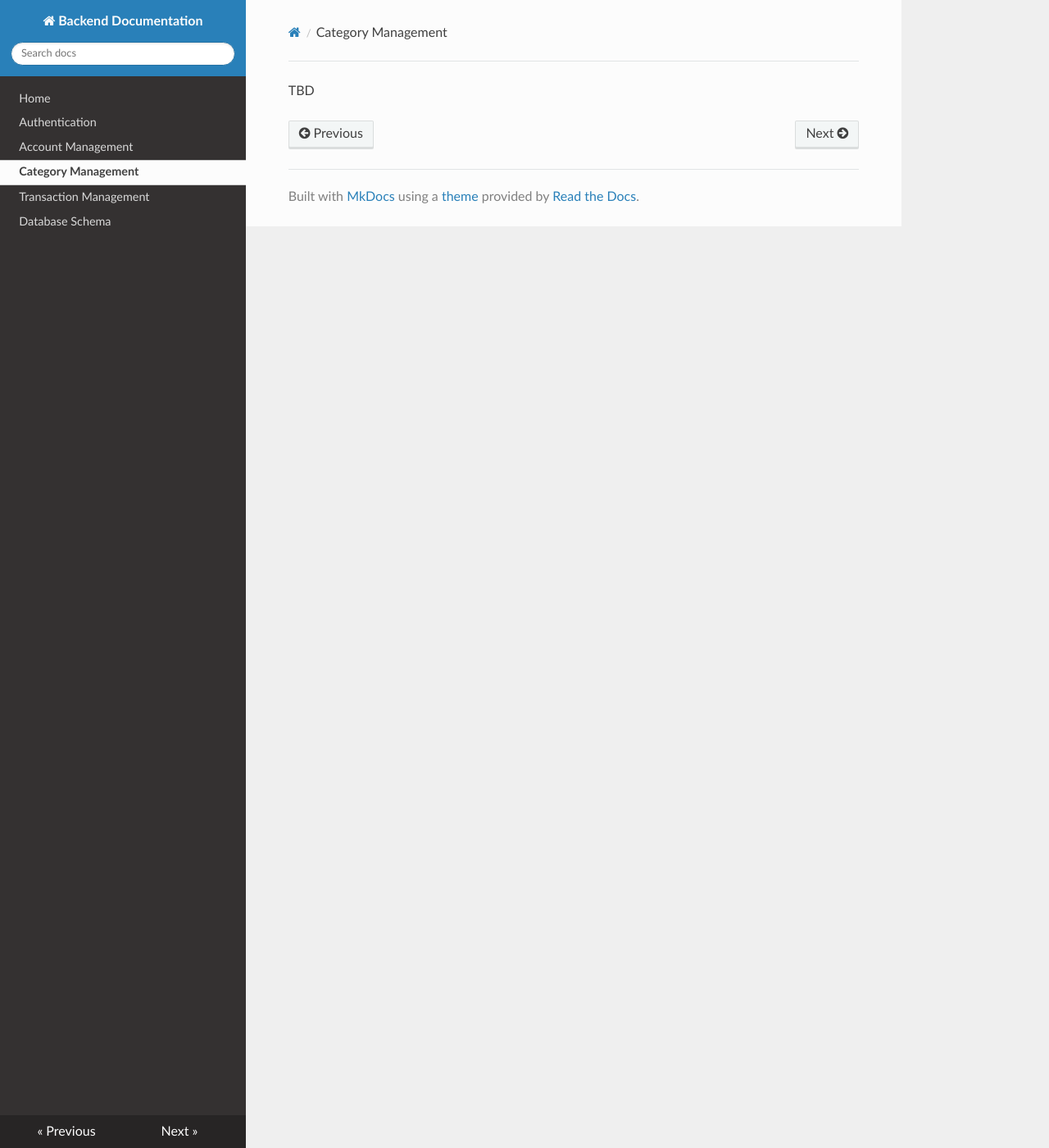
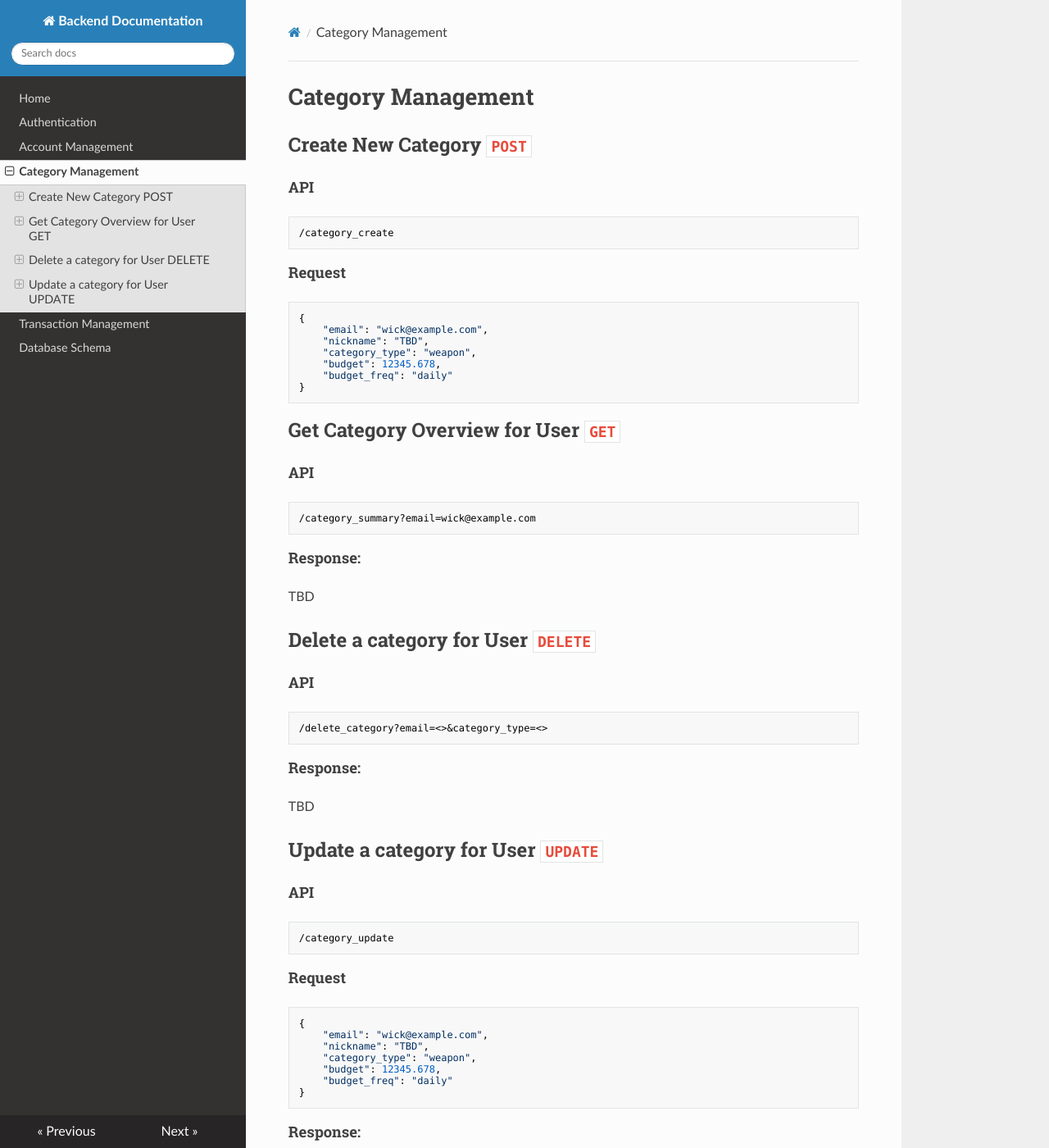
Before and after one commit to FinTrak-Solutions/Backend, an MkDocs documentation site: the page built from Documentation/docs/category.md, in a window 1280 px wide and 1400 px high. Shown: the whole window at 82% size. Built offline with MkDocs 1.6.1, drawn with Linux system fonts in a browser that asks for light colours; nearby versions of some CDN libraries.

````diff
--- a/Documentation/docs/category.md
+++ b/Documentation/docs/category.md
@@ -1 +1,51 @@
+# Category Management
+
+## Create New Category `POST`
+#### API
+```
+/category_create
+```
+#### Request
+```json
+{
+    "email": "wick@example.com",
+    "nickname": "TBD",
+    "category_type": "weapon",
+    "budget": 12345.678,
+    "budget_freq": "daily"
+}
+```
+
+## Get Category Overview for User `GET`
+#### API
+```
+/category_summary?email=wick@example.com
+```
+#### Response:
 TBD
+
+## Delete a category for User `DELETE`
+#### API
+```
+/delete_category?email=<>&category_type=<>
+```
+#### Response:
+TBD
+
+## Update a category for User `UPDATE`
+#### API
+```
+/category_update
+```
+#### Request
+```json
+{
+    "email": "wick@example.com",
+    "nickname": "TBD",
+    "category_type": "weapon",
+    "budget": 12345.678,
+    "budget_freq": "daily"
+}
+```
+#### Response:
+TBD
````
Also changed, not shown: Documentation/docs/account.md (+1 -1 lines), Documentation/docs/transaction.md (+17 -1 lines), 5 other files.
